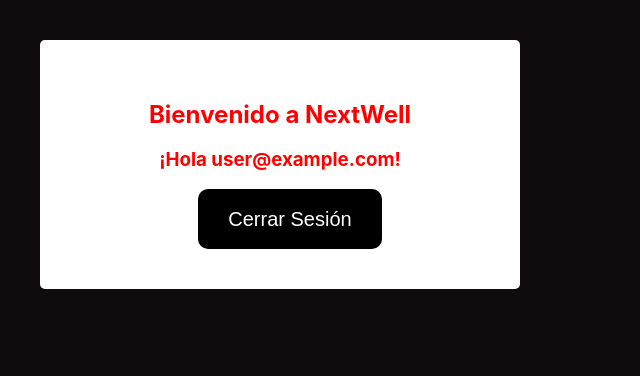
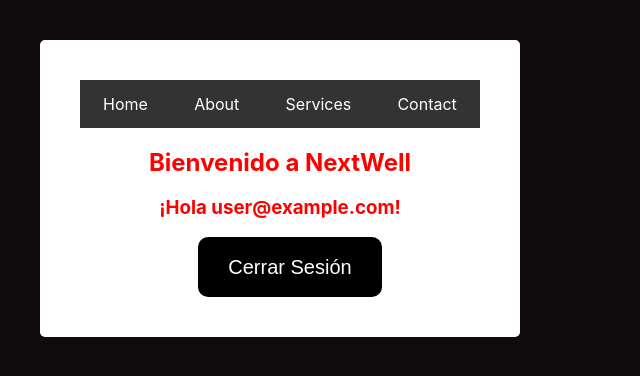
Before and after one commit to joelortiiz/Proyecto-Nextwell-TFG, a React (Create React App) app: page / in a window 1280 px wide. Shown: the top 376 px of the page, without its empty margins (0-640 px from the left). Built offline with nearby package versions, Linux system fonts and the light colour scheme; no server answers; sample sign-in values are in the browser's storage.

Commit message:
Working on header - navigate menu

```diff
--- a/src/App.jsx
+++ b/src/components/Home.jsx
@@ -1,15 +1,16 @@
 import React from 'react';
 import styled from 'styled-components';
 import { motion } from "framer-motion"
-import { useAtuh } from './context/AuthContext'
-import Boton from './elements/Boton';
-import { LogOutButton } from './elements/LogOutButton';
+import { useAtuh } from './../context/AuthContext'
+import { LogOutButton } from './../elements/LogOutButton';
+import { Header } from './../elements/Header';
 
-const App = () => {
+const Home = () => {
 	const {usuario} = useAtuh();
 
 	return (
 		<Contenedor>
+            <Header/>
 			<Titulo>Bienvenido a NextWell </Titulo>
 			{usuario ? (
 				<motion.h3
@@ -47,4 +48,4 @@
 	margin-bottom: 10px;
 `;
 
-export default App;
+export default Home;
--- /dev/null
+++ b/src/components/Ordenadores.jsx
@@ -0,0 +1,7 @@
+import React from 'react'
+
+export const Ordenadores = () => {
+  return (
+    <div>Ordenadores</div>
+  )
+}
--- /dev/null
+++ b/src/elements/Header.css
@@ -0,0 +1,28 @@
+.nav-menu {
+    background-color: #333;
+    overflow: hidden;
+  }
+
+  .nav-list {
+    list-style-type: none;
+    margin: 0;
+    padding: 0;
+    display: flex;
+    justify-content: space-around;
+  }
+
+  .nav-item {
+    float: left;
+  }
+
+  .nav-item a {
+    display: block;
+    color: white;
+    text-align: center;
+    padding: 14px 16px;
+    text-decoration: none;
+  }
+
+  .nav-item a:hover {
+    background-color: #111;
+  }
--- a/src/elements/Header.jsx
+++ b/src/elements/Header.jsx
@@ -1,6 +1,25 @@
 import styled from 'styled-components';
 
-const Header = styled.div`
+import React from 'react'
+import './Header.css'
+export const Header = () => {
+  return (
+
+          <nav className="nav-menu">
+            <ul className="nav-list">
+              <li className="nav-item"><a href="#home">Home</a></li>
+              <li className="nav-item"><a href="#about">About</a></li>
+              <li className="nav-item"><a href="#services">Services</a></li>
+              <li className="nav-item"><a href="#contact">Contact</a></li>
+            </ul>
+          </nav>
+
+  )
+}
+
+
+
+const Headerr = styled.div`
     width: 100%;
     padding: 2.5rem; /* 40px */
     display: flex;
@@ -46,4 +65,4 @@
     align-items: center;
 `;
 
-export {Header, Titulo, ContenedorHeader, ContenedorBotones};
+export {Headerr, Titulo, ContenedorHeader, ContenedorBotones};
--- a/src/index.jsx
+++ b/src/index.jsx
@@ -1,7 +1,7 @@
 import React from 'react';
 import ReactDOM from 'react-dom/client';
 import './index.css';
-import App from './App';
+import Home from './components/Home';
 import { BrowserRouter, Route, Routes } from 'react-router-dom';
 
 import IniciarSesion from './components/Inicio_sesion';
@@ -9,6 +9,7 @@
 import { AuthProvider } from './context/AuthContext';
 import { Helmet } from 'react-helmet';
 import { RutaPrivada } from './components/RutaPrivada';
+import { Ordenadores } from './components/Ordenadores';
 
 
 
@@ -29,14 +30,14 @@
 
               <Route path='/' element={
                 <RutaPrivada>
-                  <App />
+                  <Home />
                 </RutaPrivada>
               } />
-              {/* <Route path='/ordenadores/:id' element={
+               <Route path='/ordenadores/:id' element={
                 <RutaPrivada>
-                  <Ordenadores />
+                 <Ordenadores/>
                 </RutaPrivada>
-              } /> */}
+              } />
 
             </Routes>
         </BrowserRouter>
```
Also changed, not shown: src/App.css (deleted, +0 -38 lines), src/elements/Contenedor.jsx (+0 -15 lines).
